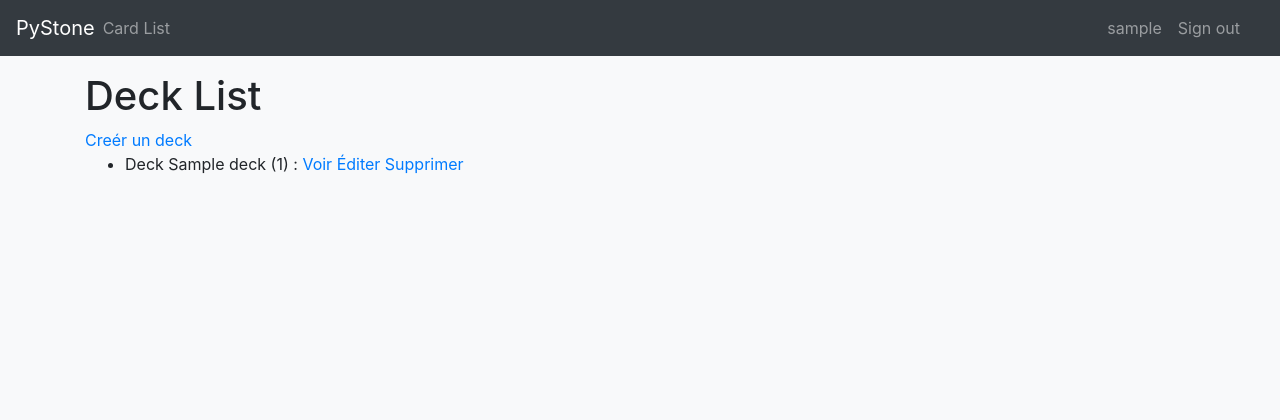
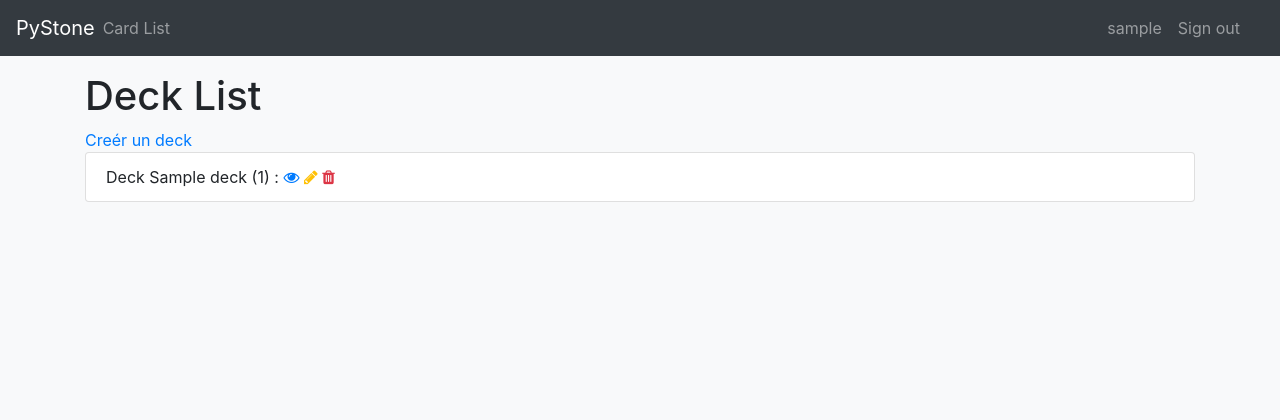
Before and after one commit to Mapsred/ESGI5_Python, a Django app: page /decks/list/ in a window 1280 px wide. Shown: the top 420 px of the page. Run offline with Django 3.2, Linux system fonts and the light colour scheme; a user stored in the database is signed in; tables that the repository leaves empty hold one stand-in row (values such as "Sample post"); some libraries are stand-ins or nearby versions.

Commit message:
Update deck list icons

```diff
--- a/static/js/script.js
+++ b/static/js/script.js
@@ -59,6 +59,8 @@ var Table = {
 
 
 $(document).ready(function () {
+    $('[data-toggle="tooltip"]').tooltip();
+
     if (document.getElementById('dataTable')) {
         Table.init();
         Table.handle_cards()
--- a/templates/base.html
+++ b/templates/base.html
@@ -5,7 +5,7 @@
     <title>{% block title %}Django Auth Tutorial{% endblock %}</title>
 
     <link rel="stylesheet" href="https://stackpath.bootstrapcdn.com/bootstrap/4.1.3/css/bootstrap.min.css">
-    <link rel="stylesheet" href="https://use.fontawesome.com/releases/v5.3.1/css/all.css">
+    <link rel="stylesheet" href="https://stackpath.bootstrapcdn.com/font-awesome/4.7.0/css/font-awesome.min.css">
     <link rel="stylesheet" href="https://cdn.datatables.net/1.10.18/css/dataTables.bootstrap4.min.css">
     {% load static %}
 
--- a/templates/core/deck_list.html
+++ b/templates/core/deck_list.html
@@ -7,15 +7,25 @@
         <h1>Deck List</h1>
         <a href="{% url "deck_add" %}">Creér un deck</a>
         {% if deck_list %}
-            <ul>
+            <ul class="list-group">
                 {% for deck in deck_list %}
-                    <li>
+                    <li class="list-group-item">
                         Deck {{ deck }} :
-                        <a href="{% url "deck_detail" deck.id %}">Voir</a>
-                        <a href="{% url "deck_edit" deck.id %}">Éditer</a>
-                        <a href="">Supprimer</a>
+                        <a href="{% url "deck_detail" deck.id %}">
+                            <i class="fa fa-eye text-primary" aria-hidden="true" data-toggle="tooltip"
+                               data-placement="top" title="View"></i>
+                        </a>
+                        <a href="{% url "deck_edit" deck.id %}">
+                            <i class="fa fa-pencil text-warning" aria-hidden="true" data-toggle="tooltip"
+                               data-placement="top" title="Edit"></i>
+                        </a>
+                        <a href="#">
+                            <i class="fa fa-trash text-danger" aria-hidden="true" data-toggle="tooltip"
+                               data-placement="top" title="Remove"></i>
+                        </a>
                     </li>
                 {% endfor %}
+
             </ul>
         {% else %}
             <p>You don't have any deck yet</p>
```
